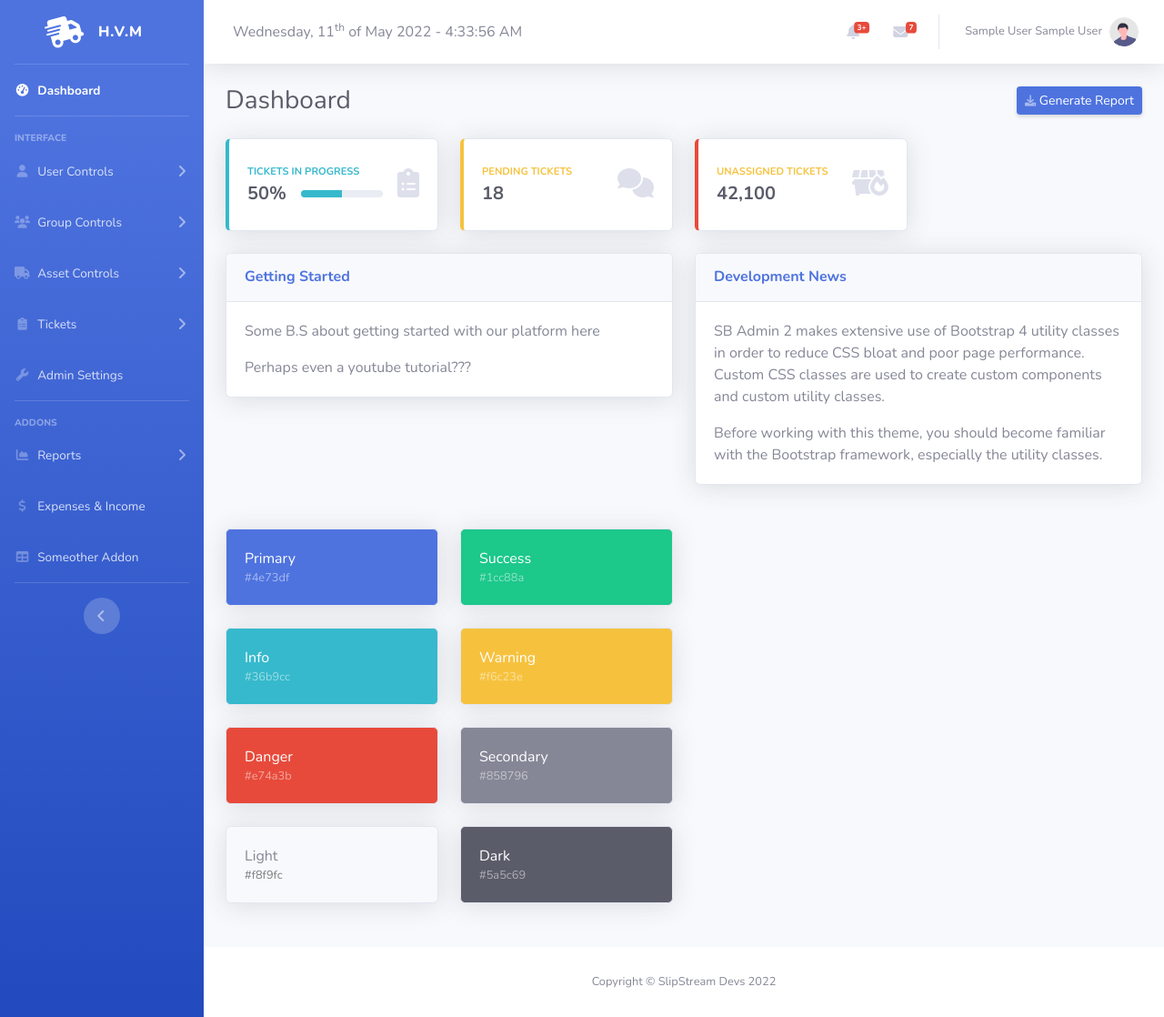
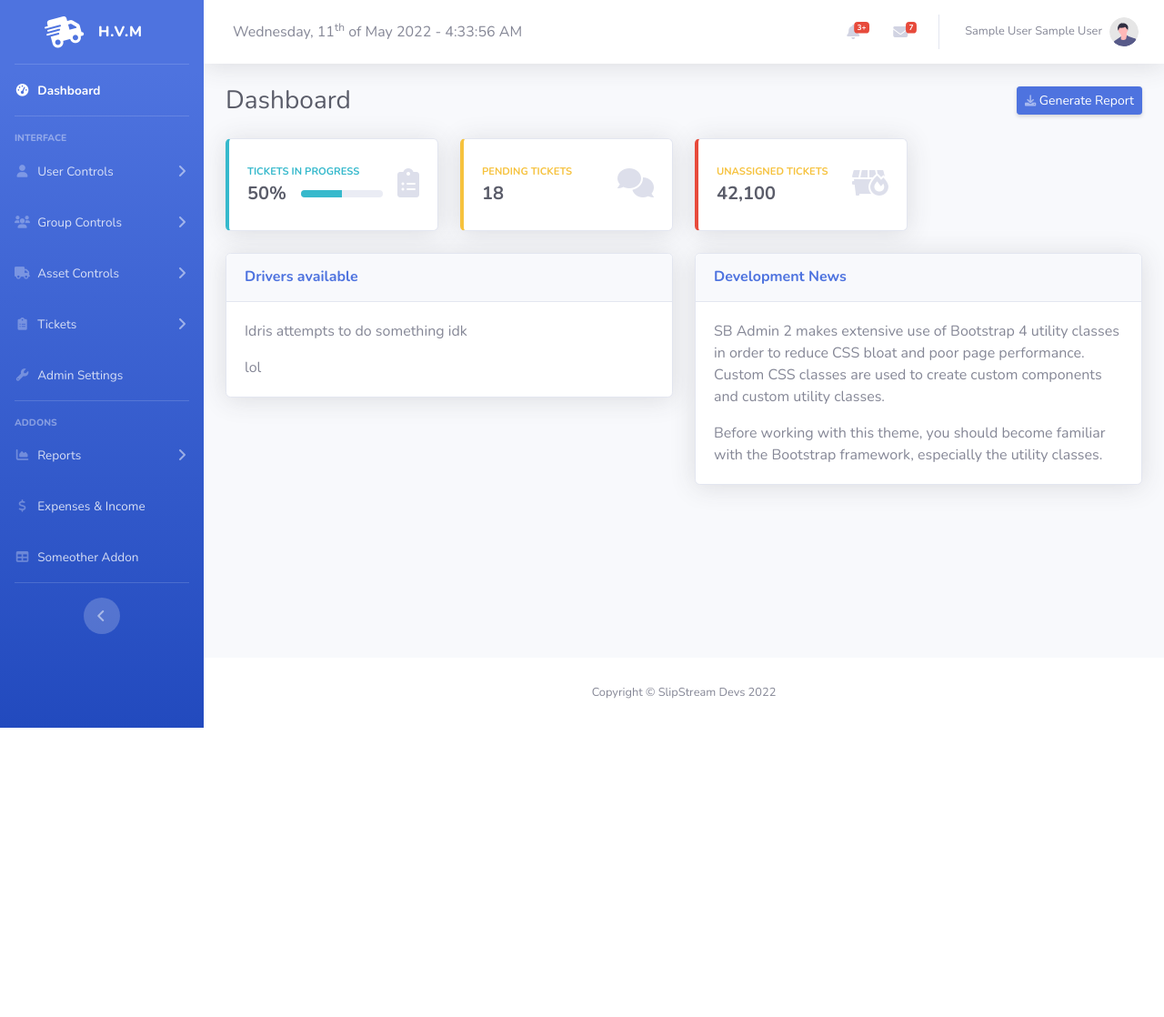
Before and after one commit to AdamM-AU/COSC2635-SlipstreamDevs, a PHP site: page /dashboard.php in a window 1280 px wide. Shown: the whole page at 91% size. After the commit the page ends 800 px from the top, so only its background shows below. Run offline with PHP 8.4, Linux system fonts and the light colour scheme; the visitor is signed in with stand-in values (Sample User, id 1).

Commit message:
Update to dashboard screen + assetMod
- Removed the colour palate thing from the dashboard
(took a screenshot of the colour code for reference)

- Added asset module file as a placeholder

```diff
--- /dev/null
+++ b/Project Source Code/modules/assetMod.php
@@ -0,0 +1,6 @@
+/* modules/assetMod.php - Asset Management Module
+ * 		Code here takes care of creating, modifying, deleting assets
+ *		Currently a placeholder
+ *
+ * Last Modified: 2022/05/11 By Idris Anwar
+*/
--- a/Project Source Code/modules/dashboard-home.php
+++ b/Project Source Code/modules/dashboard-home.php
@@ -81,11 +81,11 @@
                             <!-- Approach -->
                             <div class="card shadow mb-4">
                                 <div class="card-header py-3">
-                                    <h6 class="m-0 font-weight-bold text-primary">Getting Started</h6>
+                                    <h6 class="m-0 font-weight-bold text-primary">Drivers available</h6>
                                 </div>
                                 <div class="card-body">
-                                    <p>Some B.S about getting started with our platform here</p>
-                                    <p class="mb-0">Perhaps even a youtube tutorial???</p>
+                                    <p>Idris attempts to do something idk</p>
+                                    <p class="mb-0">lol</p>
                                 </div>
                             </div>
 						</div>
@@ -107,79 +107,3 @@
 						</div>
 
                     </div>
-                    <!-- Content Row -->
-                    <div class="row">
-
-                        <!-- Content Column -->
-                        <div class="col-lg-6 mb-4">
-
-                            <!-- Color System -->
-                            <div class="row">
-                                <div class="col-lg-6 mb-4">
-                                    <div class="card bg-primary text-white shadow">
-                                        <div class="card-body">
-                                            Primary
-                                            <div class="text-white-50 small">#4e73df</div>
-                                        </div>
-                                    </div>
-                                </div>
-                                <div class="col-lg-6 mb-4">
-                                    <div class="card bg-success text-white shadow">
-                                        <div class="card-body">
-                                            Success
-                                            <div class="text-white-50 small">#1cc88a</div>
-                                        </div>
-                                    </div>
-                                </div>
-                                <div class="col-lg-6 mb-4">
-                                    <div class="card bg-info text-white shadow">
-                                        <div class="card-body">
-                                            Info
-                                            <div class="text-white-50 small">#36b9cc</div>
-                                        </div>
-                                    </div>
-                                </div>
-                                <div class="col-lg-6 mb-4">
-                                    <div class="card bg-warning text-white shadow">
-                                        <div class="card-body">
-                                            Warning
-                                            <div class="text-white-50 small">#f6c23e</div>
-                                        </div>
-                                    </div>
-                                </div>
-                                <div class="col-lg-6 mb-4">
-                                    <div class="card bg-danger text-white shadow">
-                                        <div class="card-body">
-                                            Danger
-                                            <div class="text-white-50 small">#e74a3b</div>
-                                        </div>
-                                    </div>
-                                </div>
-                                <div class="col-lg-6 mb-4">
-                                    <div class="card bg-secondary text-white shadow">
-                                        <div class="card-body">
-                                            Secondary
-                                            <div class="text-white-50 small">#858796</div>
-                                        </div>
-                                    </div>
-                                </div>
-                                <div class="col-lg-6 mb-4">
-                                    <div class="card bg-light text-black shadow">
-                                        <div class="card-body">
-                                            Light
-                                            <div class="text-black-50 small">#f8f9fc</div>
-                                        </div>
-                                    </div>
-                                </div>
-                                <div class="col-lg-6 mb-4">
-                                    <div class="card bg-dark text-white shadow">
-                                        <div class="card-body">
-                                            Dark
-                                            <div class="text-white-50 small">#5a5c69</div>
-                                        </div>
-                                    </div>
-                                </div>
-                            </div>
-
-                        </div>
-					</div>
```
